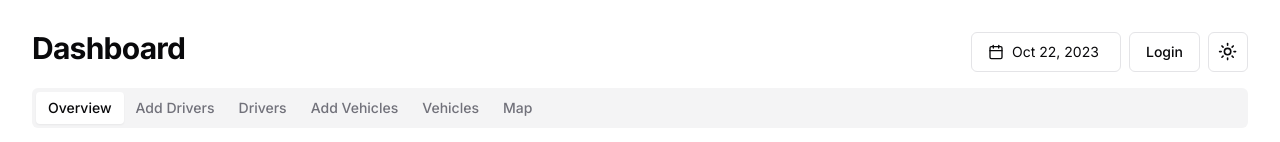
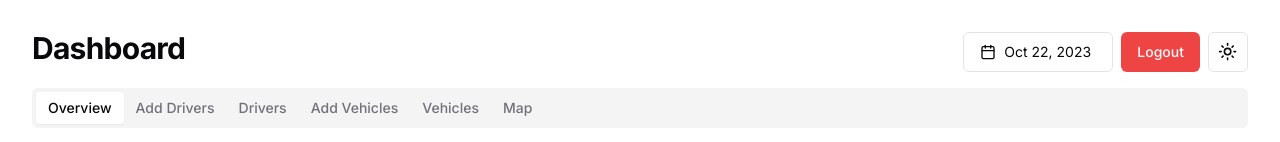
Before and after one commit to srajankumar/novu, a Next.js app in the folder client/: page /admin/dashboard in a window 1280 px wide. Shown: the top 142 px of the page. Built offline with nearby package versions, Linux system fonts and the light colour scheme; no server answers.

Commit message:
logout button fixed

```diff
--- a/client/src/components/admin/AuthButton.tsx
+++ b/client/src/components/admin/AuthButton.tsx
@@ -13,15 +13,9 @@ const AuthButton = () => {
 
   return (
     <div>
-      {!cookies.access_token ? (
-        <Link href="/admin/login">
-          <Button variant="outline">Login</Button>
-        </Link>
-      ) : (
-        <Button onClick={logout} variant="destructive">
-          Logout
-        </Button>
-      )}
+      <Button onClick={logout} variant="destructive">
+        Logout
+      </Button>
     </div>
   );
 };
--- a/client/src/components/driver/DriverAuthButton.tsx
+++ b/client/src/components/driver/DriverAuthButton.tsx
@@ -13,15 +13,9 @@ const DriverAuthButton = () => {
 
   return (
     <div>
-      {!cookies.access_token ? (
-        <Link href="/driver/login">
-          <Button variant="outline">Login</Button>
-        </Link>
-      ) : (
-        <Button onClick={logout} variant="destructive">
-          Logout
-        </Button>
-      )}
+      <Button onClick={logout} variant="destructive">
+        Logout
+      </Button>
     </div>
   );
 };
```
